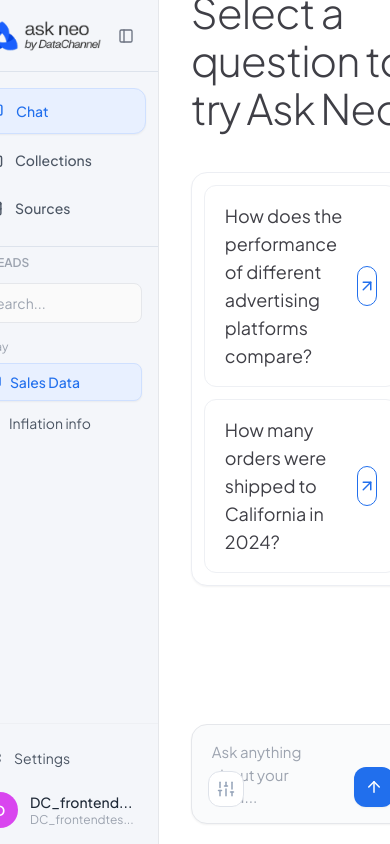
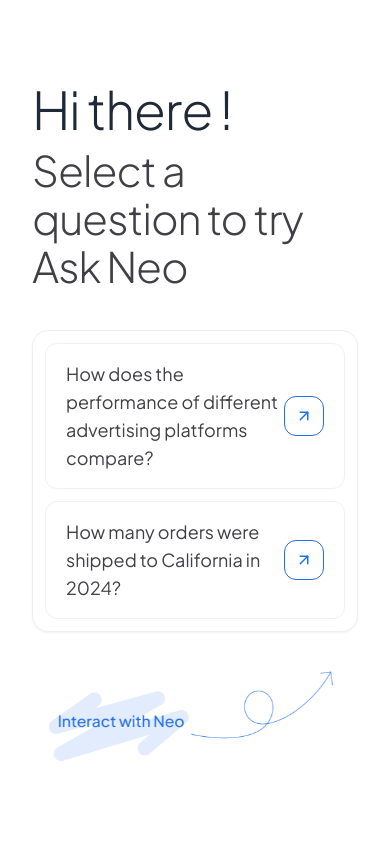
Before and after one commit to DataChannelTechnologies/Neo-Demo-Asset, a React (Vite) app: page / in a window 390 px wide. Built offline with nearby package versions, Linux system fonts and the light colour scheme.

Commit message:
Added nudge png and responsive updates

```diff
--- a/src/App.tsx
+++ b/src/App.tsx
@@ -135,7 +135,7 @@ function App() {
     <div className="h-screen w-screen overflow-hidden bg-white flex font-plus-jakarta text-[#1f2937]">
 
       {/* SIDEBAR */}
-      <div className="w-[260px] bg-[#f4f6fa] border-r border-[#e5e7eb] flex flex-col">
+      <div className="hidden md:flex w-[260px] bg-[#f4f6fa] border-r border-[#e5e7eb] flex-col">
 
         {/* Logo */}
         <div className="h-[72px] px-5 flex items-center justify-between border-b border-[#dde3ec]">
@@ -269,11 +269,35 @@ function App() {
                         {q}
                       </span>
 
-                      <div className="h-10 w-10 rounded-xl border border-[#216FED] flex items-center justify-center text-[#216FED] group-hover:bg-[#216FED] group-hover:text-white transition">
+                      <div className="h-10 w-10 flex-shrink-0 rounded-xl border border-[#216FED] flex items-center justify-center text-[#216FED] group-hover:bg-[#216FED] group-hover:text-white transition">
                         <ArrowUpRight size={18} />
                       </div>
                     </button>
                   ))}
+                </div>
+                {/* Animated Neo Illustration */}
+                <div className="mt-10 flex justify-center">
+                  <style>
+                    {`
+                    @keyframes float {
+                      0%, 100% {
+                        transform: translateY(0px);
+                      }
+                      50% {
+                        transform: translateY(-10px);
+                      }
+                    }
+                    .animate-float {
+                      animation: float 2s ease-in-out infinite;
+                    }
+                  `}
+                  </style>
+
+                  <img
+                    src={InteractNudge}
+                    alt="Interact nudge"
+                    className="w-full max-w-md mx-auto animate-float"
+                  />
                 </div>
               </div>
             )}
@@ -357,8 +381,8 @@ function App() {
                           {q}
                         </span>
 
-                        <div className="h-10 w-10 rounded-xl border border-[#216FED] flex items-center justify-center text-[#216FED] group-hover:bg-[#216FED] group-hover:text-white transition">
-                          <ArrowUp size={18} />
+                        <div className="h-10 w-10 flex-shrink-0 rounded-xl border border-[#216FED] flex items-center justify-center text-[#216FED] group-hover:bg-[#216FED] group-hover:text-white transition">
+                          <ArrowUpRight size={18} />
                         </div>
                       </button>
                     ))}
@@ -388,7 +412,7 @@ function App() {
 
 
             {/* TEXTBOX */}
-            <div className="relative rounded-2xl border border-[#e5e7eb] bg-[#fafbfc] shadow-sm">
+            <div className="hidden md:block relative rounded-2xl border border-[#e5e7eb] bg-[#fafbfc] shadow-sm">
               <textarea
                 disabled
                 placeholder="Ask anything about your data..."
```
